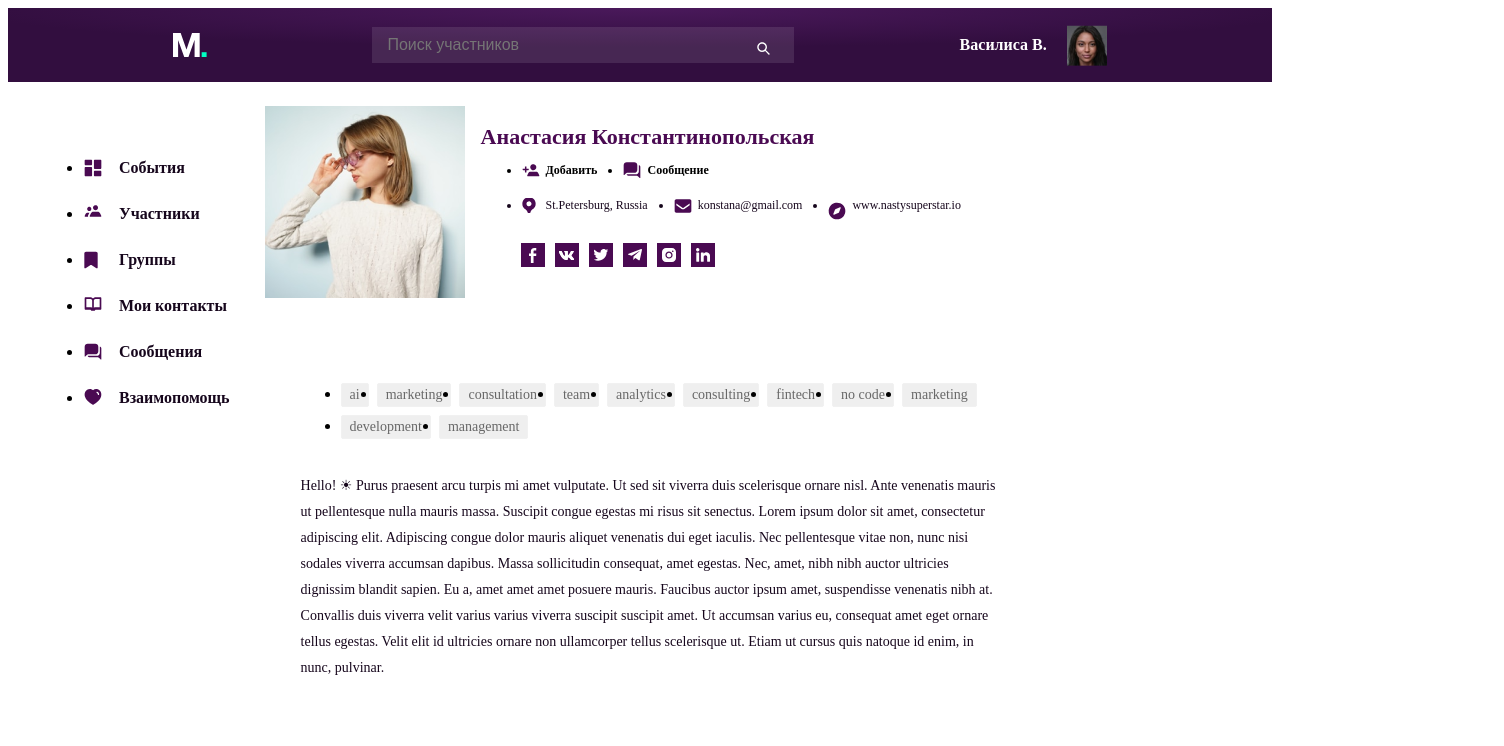
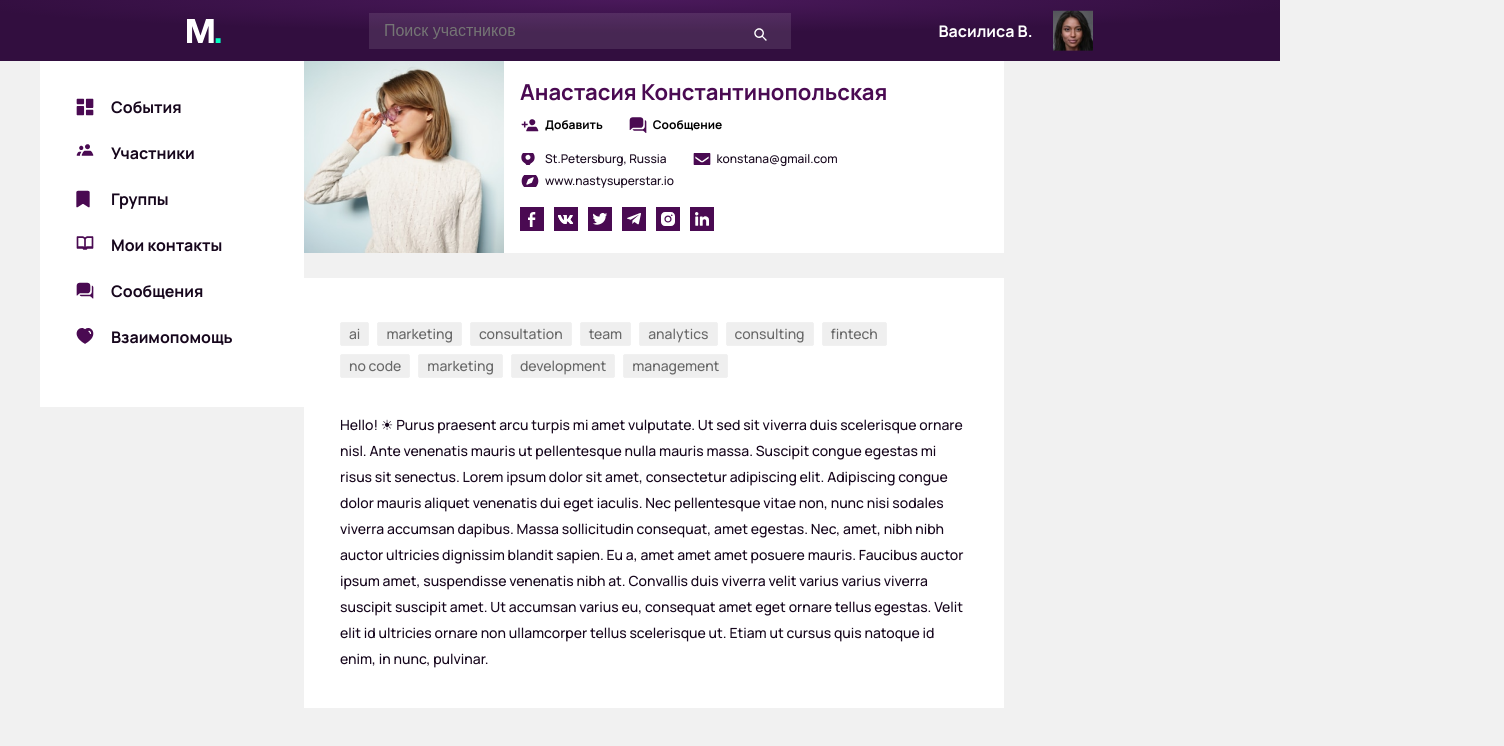
Before and after one commit to bedanar/mesto, a Vue app: page / in a window 1280 px wide. Shown: the top 746 px of the page, 1504 px wide, since content can reach past the window. Built offline with nearby package versions, Linux system fonts and the light colour scheme.

Commit message:
Mesto changes

```diff
--- a/src/components/User Profile/UserData.vue
+++ b/src/components/User Profile/UserData.vue
@@ -1,7 +1,7 @@
 <template>
   <div class="container">
       <div class="profile-content">
-          <img src="../../assets/user_pic (1).png">
+          <img src="../../assets/user_pic(1).png">
           <div class="profile-content__profile-information">
               <div class="profile-information__username">{{username}}</div>
               <ul class="profile-information__actions">
--- /dev/null
+++ b/src/index.css
@@ -0,0 +1,33 @@
+@import url('https://fonts.googleapis.com/css2?family=Manrope:wght@500;700&display=swap');
+@import url('../src/resetcss.css');
+* {
+    box-sizing: border-box;
+}
+body {
+    font-family: 'Manrope', sans-serif;
+    background-color: #F1F1F1;
+}
+.container{
+    width: 1200px;
+    margin: 0 auto;
+}
+p{
+    font-family: Manrope;
+    font-size: 14px;
+    font-style: normal;
+    font-weight: 500;
+    line-height: 26px;
+    letter-spacing: 0em;
+    text-align: left;
+    margin: 0;
+}
+ul{
+    list-style: none;
+    margin: 0;
+    padding: 0;
+}
+a{
+    text-decoration: none;
+    border-bottom: none;
+    cursor: pointer;
+}
--- a/src/main.js
+++ b/src/main.js
@@ -1,5 +1,6 @@
 import { createApp } from 'vue'
 import App from './App.vue'
 import router from './routes'
+import './index.css'
 
 createApp(App).use(router).mount('#app')
--- /dev/null
+++ b/src/resetcss.css
@@ -0,0 +1,48 @@
+/* http://meyerweb.com/eric/tools/css/reset/
+   v2.0 | 20110126
+   License: none (public domain)
+*/
+
+html, body, div, span, applet, object, iframe,
+h1, h2, h3, h4, h5, h6, p, blockquote, pre,
+a, abbr, acronym, address, big, cite, code,
+del, dfn, em, img, ins, kbd, q, s, samp,
+small, strike, strong, sub, sup, tt, var,
+b, u, i, center,
+dl, dt, dd, ol, ul, li,
+fieldset, form, label, legend,
+table, caption, tbody, tfoot, thead, tr, th, td,
+article, aside, canvas, details, embed,
+figure, figcaption, footer, header, hgroup,
+menu, nav, output, ruby, section, summary,
+time, mark, audio, video {
+	margin: 0;
+	padding: 0;
+	border: 0;
+	font-size: 100%;
+	font: inherit;
+	vertical-align: baseline;
+}
+/* HTML5 display-role reset for older browsers */
+article, aside, details, figcaption, figure,
+footer, header, hgroup, menu, nav, section {
+	display: block;
+}
+body {
+	line-height: 1;
+}
+ol, ul {
+	list-style: none;
+}
+blockquote, q {
+	quotes: none;
+}
+blockquote:before, blockquote:after,
+q:before, q:after {
+	content: '';
+	content: none;
+}
+table {
+	border-collapse: collapse;
+	border-spacing: 0;
+}
```
Also changed, not shown: src/assets/user_pic(1).png (renamed from src/assets/user_pic (1).png).
